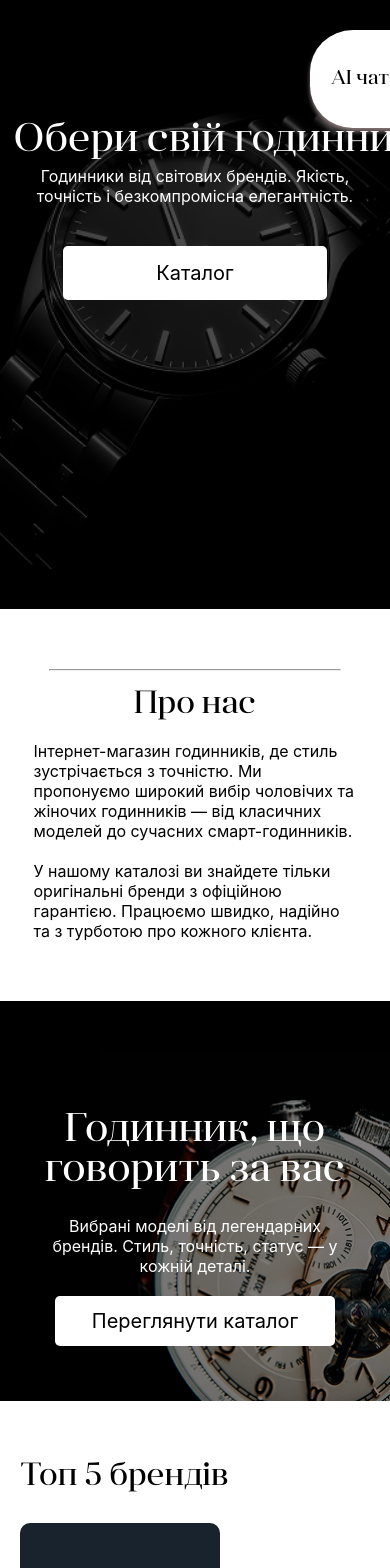
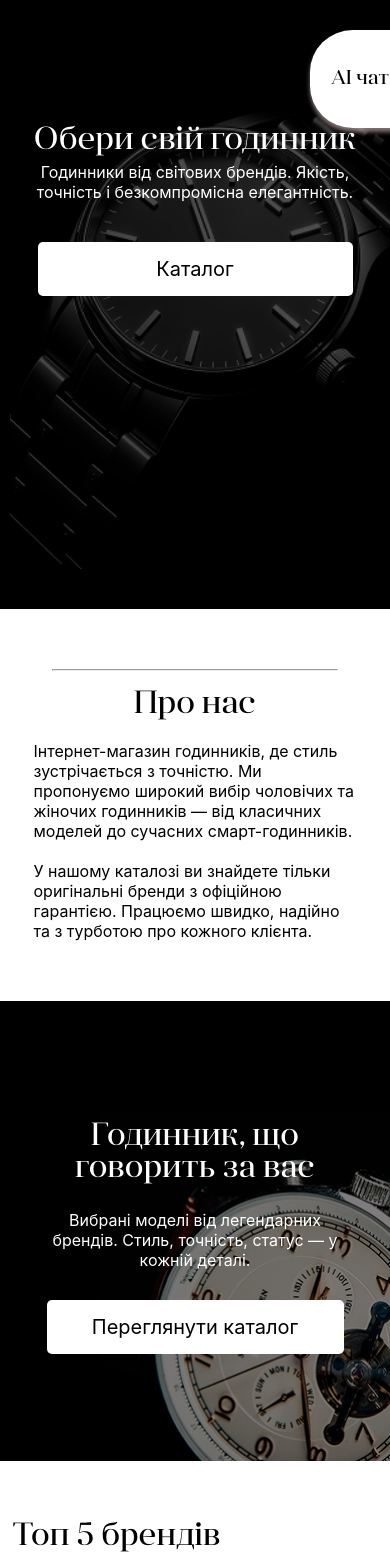
Before and after one commit to WILSONPLUR/watch-store, a Next.js app: page / in a window 390 px wide. Shown: the part 240-1808 px from the top of the page. Built offline with nearby package versions, Linux system fonts and the light colour scheme.

Commit message:
fix: responsive styles, media queries

```diff
--- a/src/app/components/Banner/Banner.module.css
+++ b/src/app/components/Banner/Banner.module.css
@@ -53,19 +53,7 @@
   }
 }
 
-@media screen and (max-width: 420px) {
-  .banner {
-    max-width: 351px !important;
-    height: 424px !important;
-    width: 100% !important;
-  }
-
-  .bannerTitle {
-    font-size: 32px !important;
-  }
-}
-
-@media screen and (max-width: 900px) {
+@media (max-width: 834px) {
   .banner {
     max-width: 730px;
     height: 280px;
@@ -73,6 +61,17 @@
   }
 
   .bannerTitle {
-    font-size: 40px !important;
+    font-size: 40px;
   }
 }
+@media (max-width: 420px) {
+  .banner {
+    max-width: 351px;
+    height: 424px;
+    width: 100%;
+  }
+
+  .bannerTitle {
+    font-size: 32px;
+  }
+}
--- a/src/app/components/Chart/AreaChart/AreaChart.module.css
+++ b/src/app/components/Chart/AreaChart/AreaChart.module.css
@@ -63,7 +63,20 @@
     display: flex;
     justify-content: flex-start;
     align-items: center;
-    width: 100% !important;
-    padding: 5px 30px;
+    width: 800px;
+    padding: 5px 5px;
   }
 }
+@media (max-width: 420px) {
+  .container {
+    display: flex;
+    justify-content: center;
+    padding: 5px;
+    width: 100%;
+  }
+
+  .chart {
+    width: 851px;
+    height: 751px;
+  }
+}
--- a/src/app/layout/Footer/Footer.module.css
+++ b/src/app/layout/Footer/Footer.module.css
@@ -64,8 +64,7 @@
 }
 @media (max-width: 420px) {
   .footerContainer {
-    flex-direction: column !important;
-    padding: 70px 0 !important;
+    padding: 10px 20px;
   }
 
   .footerLogo {
@@ -87,27 +86,3 @@
     padding-top: 40px;
   }
 }
-
-@media screen and (max-width: 900px) {
-  .footerContainer {
-    padding: 10px 20px;
-  }
-
-  .footerLogo {
-    font-size: 24px !important;
-  }
-
-  .footerLink {
-    font-size: 16px;
-  }
-
-  .footerContactsLink {
-    display: none;
-  }
-
-  .footerRightLinks {
-    flex-direction: column;
-    align-items: center;
-    gap: 30px;
-  }
-}
--- a/src/app/layout/Header/Header.module.css
+++ b/src/app/layout/Header/Header.module.css
@@ -190,8 +190,7 @@
     height: 44px;
   }
 }
-
-@media screen and (max-width: 900px) {
+@media (max-width: 420px) {
   .fixedHeader {
     position: fixed;
     top: 0;
@@ -217,7 +216,7 @@
     bottom: 0;
     left: 0;
     width: 100%;
-    height: 93.7vh;
+    height: 93%;
     background-color: var(--black);
     display: flex;
     flex-direction: column;
@@ -253,7 +252,7 @@
   }
 
   .headerLogo {
-    font-size: 20px !important;
+    font-size: 20px;
   }
 
   .headerMobileLangSwitchIcon {
--- a/src/app/sections/About/About.module.css
+++ b/src/app/sections/About/About.module.css
@@ -120,7 +120,41 @@
   }
 }
 
-@media screen and (max-width: 420px) {
+@media (max-width: 834px) {
+  .about {
+    min-height: 310px;
+  }
+  .aboutContainer {
+    max-width: 100%;
+    padding: 0 30px;
+    margin: 0 auto;
+    align-items: center;
+    justify-content: center;
+  }
+
+  .aboutLine {
+    right: 0;
+    width: 75%;
+    margin: 0 auto;
+  }
+
+  .aboutText {
+    display: flex;
+    justify-content: center;
+    margin: 0 auto;
+    gap: 20px;
+  }
+  .aboutHeading {
+    /* margin-top: 40px; */
+    font-size: 40px;
+  }
+
+  .aboutDescription {
+    font-size: 16px;
+  }
+}
+
+@media (max-width: 420px) {
   .about {
     min-height: 310px;
   }
@@ -157,37 +191,3 @@
     max-width: 323px;
   }
 }
-
-@media screen and (max-width: 900px) {
-  .about {
-    min-height: 310px;
-  }
-  .aboutContainer {
-    max-width: 100%;
-    padding: 0 30px;
-    margin: 0 auto;
-    align-items: center;
-    justify-content: center;
-  }
-
-  .aboutLine {
-    right: 0;
-    width: 75%;
-    margin: 0 auto;
-  }
-
-  .aboutText {
-    display: flex;
-    justify-content: center;
-    margin: 0 auto;
-    gap: 20px;
-  }
-  .aboutHeading {
-    /* margin-top: 40px; */
-    font-size: 32px;
-  }
-
-  .aboutDescription {
-    font-size: 16px;
-  }
-}
--- a/src/app/sections/Catalog/Catalog.module.css
+++ b/src/app/sections/Catalog/Catalog.module.css
@@ -109,6 +109,23 @@
   }
 
   .catalogBtn {
-    font-size: 24px !important;
+    font-size: 24px;
   }
 }
+
+@media (max-width: 420px) {
+  .catalogContainer {
+    max-width: 100%;
+    width: 370px;
+  }
+  .catalogCards {
+    width: 370px;
+  }
+  .catalogHeading {
+    font-size: 32px;
+  }
+
+  .catalogBtn {
+    font-size: 24px;
+  }
+}
--- a/src/app/sections/Catalog/components/Card/Card.module.css
+++ b/src/app/sections/Catalog/components/Card/Card.module.css
@@ -111,36 +111,7 @@
   }
 }
 
-@media screen and (max-width: 420px) {
-  .card {
-    width: 351px !important;
-    height: 436px;
-  }
-  .cardContent {
-    padding-bottom: 5px;
-  }
-  .cardTitle {
-    font-size: 16px;
-    max-width: 351px;
-  }
-
-  .cardPrice {
-    font-size: 20px;
-  }
-
-  .cardImg {
-    width: 100%;
-    margin: 0 auto;
-  }
-
-  .cardBtn {
-    width: 100% !important;
-    padding: 14px !important;
-    font-size: 16px !important;
-  }
-}
-
-@media screen and (max-width: 900px) {
+@media (max-width: 834px) {
   .card {
     width: 350px;
     height: 436px;
@@ -164,8 +135,37 @@
   }
 
   .cardBtn {
-    width: 100% !important;
-    padding: 14px !important;
-    font-size: 16px !important;
+    width: 100%;
+    padding: 14px;
+    font-size: 16px;
   }
 }
+
+@media (max-width: 420px) {
+  .card {
+    width: 351px;
+    height: 436px;
+  }
+  .cardContent {
+    padding-bottom: 5px;
+  }
+  .cardTitle {
+    font-size: 16px;
+    max-width: 351px;
+  }
+
+  .cardPrice {
+    font-size: 20px;
+  }
+
+  .cardImg {
+    width: 100%;
+    margin: 0 auto;
+  }
+
+  .cardBtn {
+    width: 100%;
+    padding: 14px;
+    font-size: 16px;
+  }
+}
--- a/src/app/sections/Hero/Hero.module.css
+++ b/src/app/sections/Hero/Hero.module.css
@@ -186,7 +186,7 @@
     align-items: center;
     text-align: center;
     z-index: 5;
-    width: 100% !important;
+    width: 100%;
     justify-content: center;
   }
 
@@ -219,8 +219,8 @@
 
   .heroBtn {
     font-size: 24px;
-    width: 80% !important;
-    padding: 10px 20px;
+    width: 100%;
+    padding: 9px 5px;
   }
 
   .hero::after {
@@ -235,38 +235,3 @@
     z-index: 2;
   }
 }
-
-@media screen and (max-width: 900px) {
-  .heroContent {
-    width: 100%;
-    padding: 0 30px;
-    margin: 0 auto;
-  }
-
-  .heroImg {
-    width: 460px;
-  }
-  .heroLeft {
-    width: 45%;
-    z-index: 3;
-  }
-  .heroTitle {
-    font-size: 40px;
-  }
-  .heroText {
-    font-size: 16px;
-  }
-
-  .heroSubtitle {
-    max-width: 100%;
-  }
-
-  .heroRight {
-    width: 55%;
-  }
-
-  .heroBtn {
-    width: 100%;
-    font-size: 20px !important;
-  }
-}
--- a/src/app/sections/Indicators/Indicators.module.css
+++ b/src/app/sections/Indicators/Indicators.module.css
@@ -85,30 +85,7 @@
   }
 }
 
-@media screen and (max-width: 420px) {
-  .indicatorsContainer {
-    flex-direction: column;
-    align-items: center;
-    gap: 10px;
-    max-width: 100%;
-    width: 100% !important;
-  }
-  .pieChartTitle {
-    font-size: 32px !important;
-  }
-  .indicatorsText {
-    max-width: 350px !important;
-    flex-direction: column;
-    align-items: center !important;
-    justify-content: center;
-  }
-  .pieChartDescription,
-  .pieChartSubtext {
-    font-size: 16px !important;
-  }
-}
-
-@media screen and (max-width: 900px) {
+@media (max-width: 834px) {
   .indicatorsContainer {
     align-items: center;
     gap: 10px;
@@ -130,3 +107,26 @@
     font-size: 16px;
   }
 }
+
+@media (max-width: 420px) {
+  .indicatorsContainer {
+    flex-direction: column;
+    align-items: center;
+    gap: 10px;
+    max-width: 100%;
+    width: 100%;
+  }
+  .pieChartTitle {
+    font-size: 32px;
+  }
+  .indicatorsText {
+    max-width: 350px;
+    flex-direction: column;
+    align-items: center;
+    justify-content: center;
+  }
+  .pieChartDescription,
+  .pieChartSubtext {
+    font-size: 16px;
+  }
+}
--- a/src/app/sections/TopBrands/TopBrands.module.css
+++ b/src/app/sections/TopBrands/TopBrands.module.css
@@ -98,3 +98,19 @@
     font-size: 40px;
   }
 }
+
+@media (max-width: 420px) {
+  .topBrands {
+    padding-top: 60px;
+    padding-bottom: 20px;
+  }
+  .topBrandsContainer {
+    max-width: 100%;
+    width: 375px;
+    align-items: center;
+  }
+
+  .topBrandsHeading {
+    font-size: 32px;
+  }
+}
--- a/src/app/sections/Watch/Watch.module.css
+++ b/src/app/sections/Watch/Watch.module.css
@@ -222,79 +222,3 @@
     z-index: 0;
   } */
 }
-
-@media screen and (max-width: 900px) {
-  .watch {
-    display: flex;
-    align-items: center;
-    min-height: 400px;
-    position: relative;
-  }
-  .watchContent {
-    max-width: 526px;
-    margin: 0 auto;
-    align-items: flex-start;
-    padding: 0 20px;
-  }
-
-  .watchText {
-    display: flex;
-    justify-content: center;
-    max-width: 526px;
-    margin: 0 auto;
-  }
-
-  .watchHeading {
-    margin-top: 10px;
-    margin-bottom: 20px;
-    font-size: 40px;
-  }
-
-  .watchSubtitle {
-    font-size: 16px;
-  }
-
-  .watchRight {
-    position: absolute;
-    bottom: 0;
-    right: 0;
-    z-index: 10;
-  }
-
-  .watchLeft {
-    z-index: 12;
-    max-width: 100% !important;
-    width: 100% !important;
-    align-items: center;
-    justify-content: center;
-    height: 100%;
-  }
-
-  .watchImg {
-    height: 350px;
-    width: 360px;
-    position: absolute;
-    bottom: 0;
-    right: -70px;
-    object-fit: cover;
-  }
-
-  .watchBtn {
-    width: 80% !important;
-    font-size: 20px !important;
-    padding: 13px 10px !important;
-    margin-top: 10px;
-  }
-
-  /* .watch::after {
-    content: "";
-    position: absolute;
-    top: 0;
-    left: 0;
-    width: 100%;
-    height: 100%;
-    background-color: var(--darkblack);
-    opacity: 0.7;
-    z-index: 0;
-  } */
-}
```
